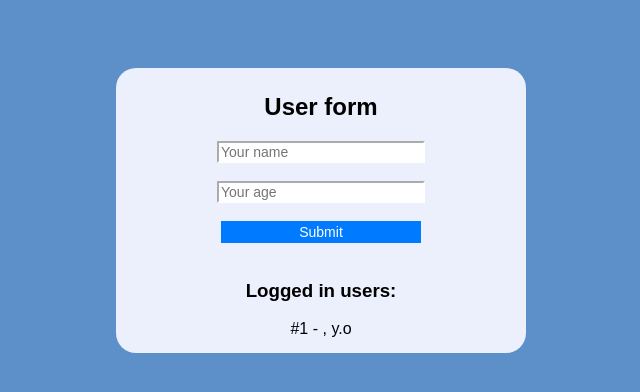
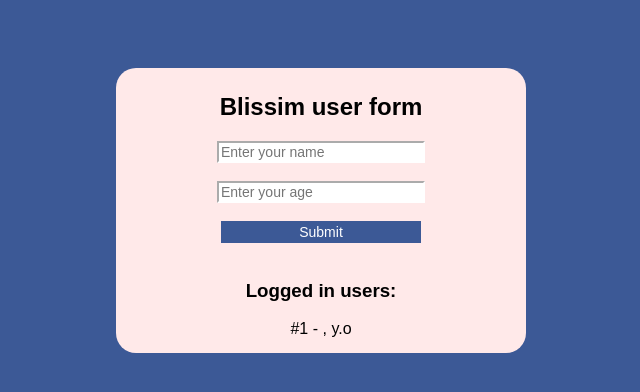
Before and after one commit to GP-SAT/blissim_tech_test, a PHP site: page / in a window 1280 px wide. Shown: the top 392 px of the page, without its empty margins (319-959 px from the left). Run offline with PHP 8.4, Linux system fonts and the light colour scheme; data that the repository does not hold is empty; style sheets or scripts are compiled from the project's sources.

Commit message:
Change Blissim user form css

```diff
--- a/blissim/custom.scss
+++ b/blissim/custom.css
@@ -1,7 +1,7 @@
 body {
   padding-top: 60px;
   text-align: center;
-  background-color: #5d8fc9;
+  background-color: #3c5996;
 }
 
 h2,
@@ -13,7 +13,7 @@ h3 {
 form {
   width: 400px;
   margin: auto;
-  background-color: #ebf0fc;
+  background-color: #ffe9e9;
   border-radius: 20px;
   padding: 5px;
 }
@@ -27,7 +27,7 @@ form {
   border-color: white;
 }
 .submit {
-  background: rgb(0, 123, 255);
+  background: #3c5996;
   color: white;
   border-color: transparent;
 }
--- a/blissim/index.php
+++ b/blissim/index.php
@@ -6,7 +6,7 @@
     <meta http-equiv="X-UA-Compatible" content="IE=edge">
     <meta name="viewport" content="width=device-width, initial-scale=1.0">
     <title>Document</title>
-    <link rel="stylesheet" href="custom.scss" type="text/css">
+    <link rel="stylesheet" href="custom.css" type="text/css">
   </head>
   <body>
     <?php
@@ -26,9 +26,9 @@
     <!-- Making the form with name and age inputs and submit button -->
     <div class="form">
       <form action="" method="POST" id="user-form">
-        <h2>User form</h2>
-        <input type="text" name="name" placeholder="Your name" maxlength="25" class="form-control input" required> <br><br>
-        <input type="number" name="age" placeholder="Your age" min="0" class="form-control input" required> <br><br>
+        <h2>Blissim user form</h2>
+        <input type="text" name="name" placeholder="Enter your name" maxlength="25" class="form-control input" required> <br><br>
+        <input type="number" name="age" placeholder="Enter your age" min="0" class="form-control input" required> <br><br>
         <input type="submit" value="Submit" class="form-control submit"><br><br>
         <h3>Logged in users:</h3>
         <?php
```
